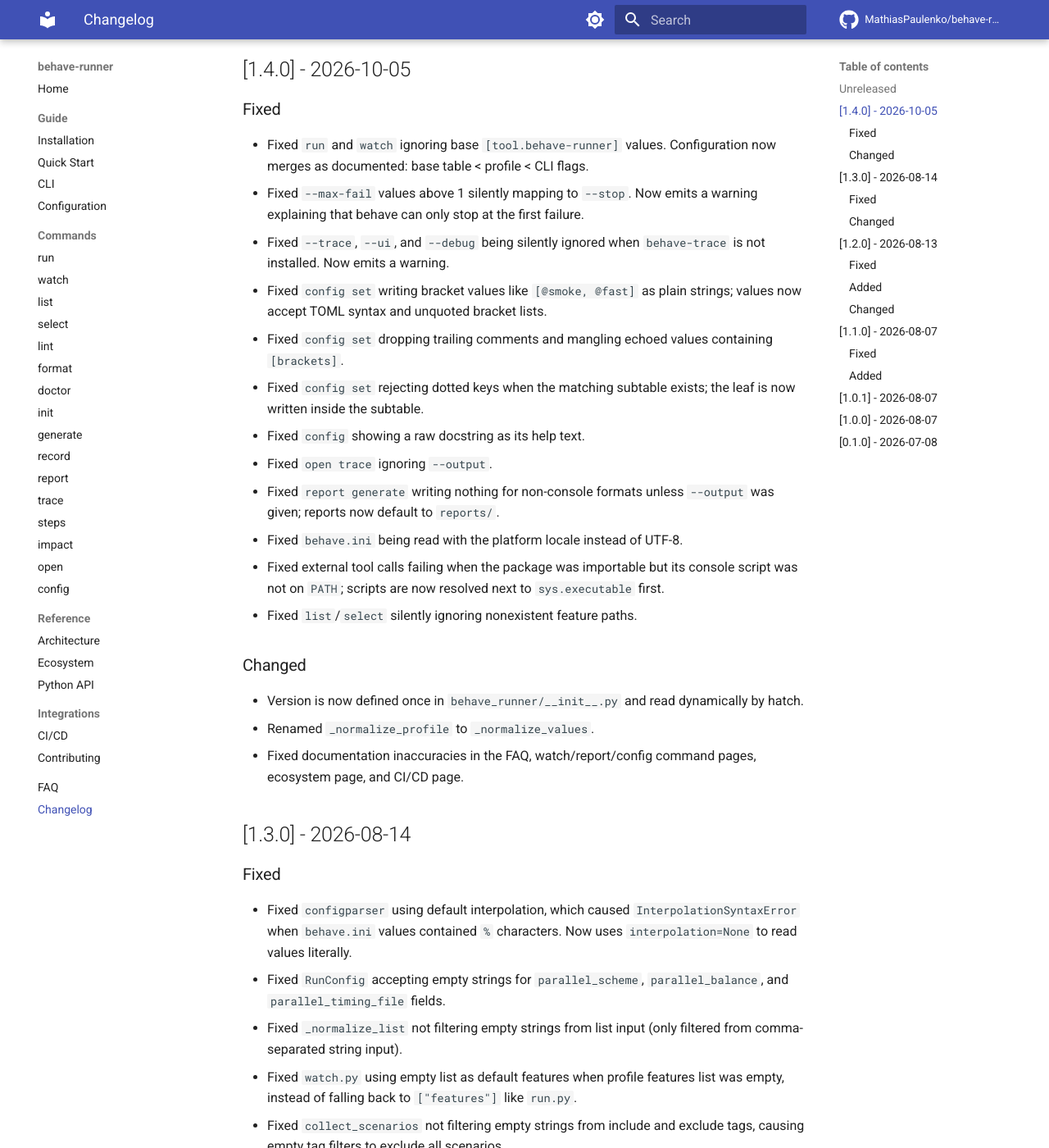
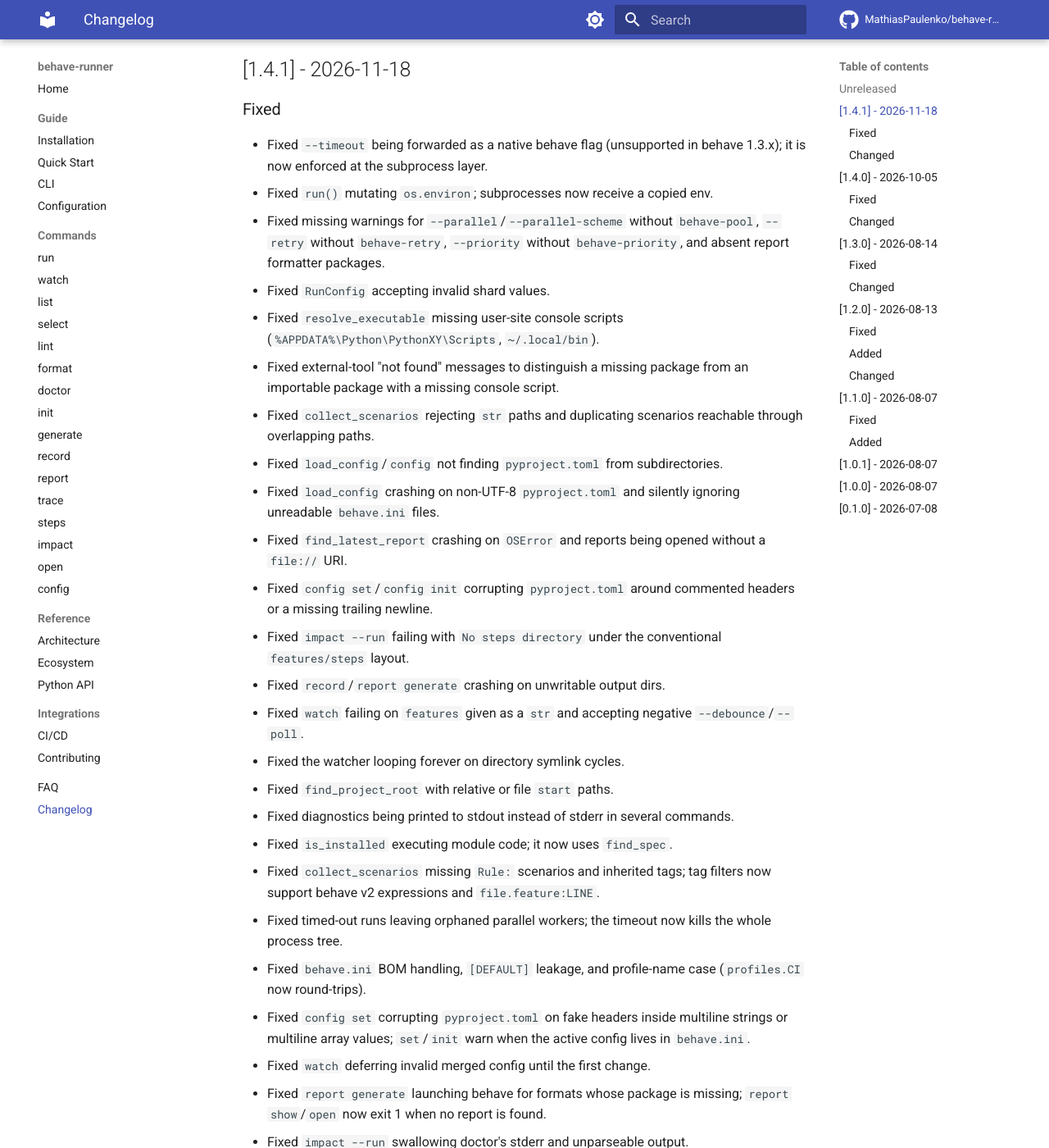
Before and after one commit to MathiasPaulenko/behave-runner, an MkDocs documentation site: the page built from docs/changelog.md, in a window 1280 px wide and 1400 px high, scrolled down 253 px. Shown: the whole window at 82% size. Built offline with MkDocs 1.6.1 and Material for MkDocs 9.7.7, drawn with Linux system fonts in a browser that asks for light colours; comment, search, counter and statistics services are not loaded; some of the changed text lies outside the part shown.

Commit message:
chore: release v1.4.1

```diff
--- a/behave_runner/__init__.py
+++ b/behave_runner/__init__.py
@@ -2,6 +2,6 @@
 
 from __future__ import annotations
 
-__version__ = "1.4.0"
+__version__ = "1.4.1"
 
 __all__ = ["__version__"]
--- a/docs/changelog.md
+++ b/docs/changelog.md
@@ -5,6 +5,63 @@ The project changelog is also maintained in
 at the repository root.
 
 ## Unreleased
+
+## [1.4.1] - 2026-11-18
+
+### Fixed
+
+- Fixed `--timeout` being forwarded as a native behave flag (unsupported in
+  behave 1.3.x); it is now enforced at the subprocess layer.
+- Fixed `run()` mutating `os.environ`; subprocesses now receive a copied env.
+- Fixed missing warnings for `--parallel`/`--parallel-scheme` without
+  `behave-pool`, `--retry` without `behave-retry`, `--priority` without
+  `behave-priority`, and absent report formatter packages.
+- Fixed `RunConfig` accepting invalid shard values.
+- Fixed `resolve_executable` missing user-site console scripts
+  (`%APPDATA%\Python\PythonXY\Scripts`, `~/.local/bin`).
+- Fixed external-tool "not found" messages to distinguish a missing package
+  from an importable package with a missing console script.
+- Fixed `collect_scenarios` rejecting `str` paths and duplicating scenarios
+  reachable through overlapping paths.
+- Fixed `load_config`/`config` not finding `pyproject.toml` from
+  subdirectories.
+- Fixed `load_config` crashing on non-UTF-8 `pyproject.toml` and silently
+  ignoring unreadable `behave.ini` files.
+- Fixed `find_latest_report` crashing on `OSError` and reports being opened
+  without a `file://` URI.
+- Fixed `config set`/`config init` corrupting `pyproject.toml` around
+  commented headers or a missing trailing newline.
+- Fixed `impact --run` failing with `No steps directory` under the
+  conventional `features/steps` layout.
+- Fixed `record`/`report generate` crashing on unwritable output dirs.
+- Fixed `watch` failing on `features` given as a `str` and accepting
+  negative `--debounce`/`--poll`.
+- Fixed the watcher looping forever on directory symlink cycles.
+- Fixed `find_project_root` with relative or file `start` paths.
+- Fixed diagnostics being printed to stdout instead of stderr in several
+  commands.
+- Fixed `is_installed` executing module code; it now uses `find_spec`.
+- Fixed `collect_scenarios` missing `Rule:` scenarios and inherited tags;
+  tag filters now support behave v2 expressions and `file.feature:LINE`.
+- Fixed timed-out runs leaving orphaned parallel workers; the timeout now
+  kills the whole process tree.
+- Fixed `behave.ini` BOM handling, `[DEFAULT]` leakage, and profile-name
+  case (`profiles.CI` now round-trips).
+- Fixed `config set` corrupting `pyproject.toml` on fake headers inside
+  multiline strings or multiline array values; `set`/`init` warn when the
+  active config lives in `behave.ini`.
+- Fixed `watch` deferring invalid merged config until the first change.
+- Fixed `report generate` launching behave for formats whose package is
+  missing; `report show`/`open` now exit 1 when no report is found.
+- Fixed `impact --run` swallowing doctor's stderr and unparseable output.
+- Fixed `--flaky-report` being discarded when `retries` came from a profile.
+- Fixed the watcher scanning generated artifacts (`reports/`, `.git/`).
+- Fixed `select`/`list` crashing on non-UTF-8 consoles with emoji/CJK
+  scenario names.
+
+### Changed
+
+- Relaxed the `typer` pin to `<0.30` and added the Python 3.14 classifier.
 
 ## [1.4.0] - 2026-10-05
 
```
Also changed, not shown: CHANGELOG.md (+96 -0 lines).
